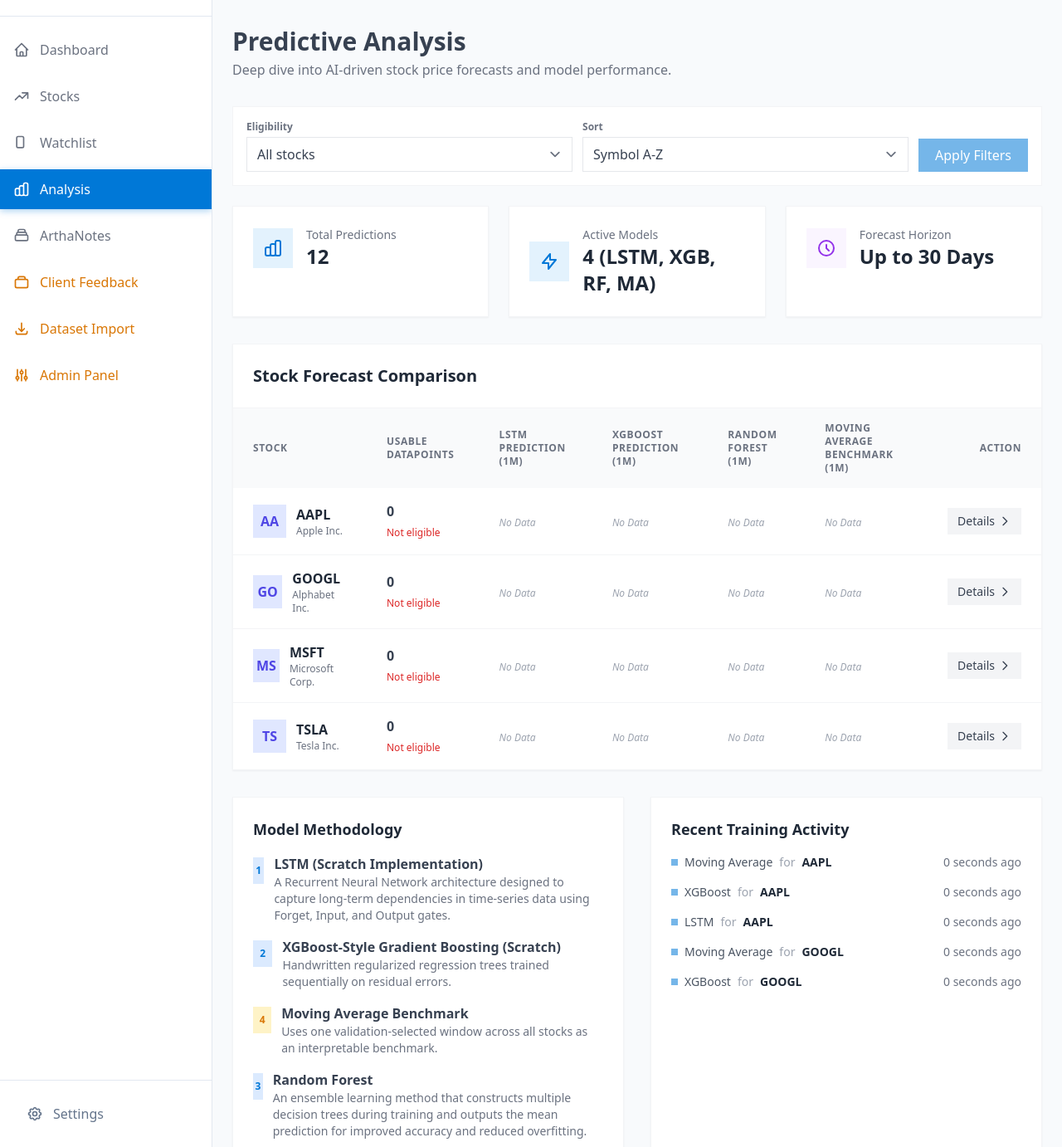
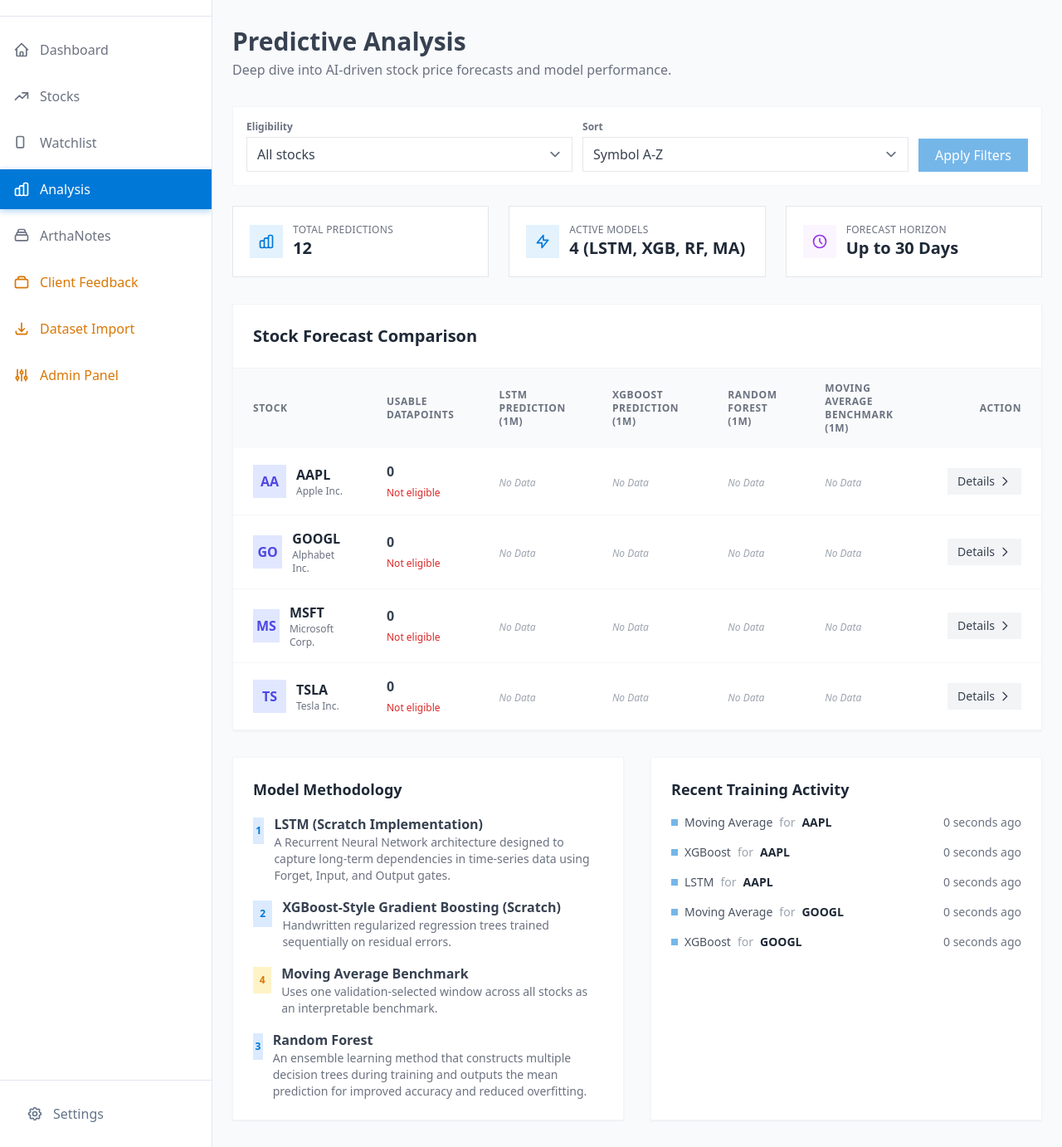
Before and after one commit to AlenPariyarOct10/ArthaPredict-AI-Based-Stock-Analysis-and-Prediction-System, a Laravel app: page /analysis in a window 1280 px wide. Shown: the part 73-1455 px from the top of the page at 83% size. Run offline with Laravel 12, Linux system fonts and the light colour scheme; a user stored in the database is signed in; data comes from the database, SQL or seed files in the repository; style sheets or scripts are compiled from the project's sources; some libraries are stand-ins or nearby versions.

Commit message:
Improve analysis index UI with refined styling

```diff
--- a/resources/views/analysis/index.blade.php
+++ b/resources/views/analysis/index.blade.php
@@ -14,7 +14,7 @@
             <select name="eligibility" class="w-full rounded-lg border border-gray-200 dark:border-gray-700 bg-white dark:bg-gray-800 text-gray-700 dark:text-gray-300 px-3 py-2">
                 <option value="all" @selected($eligibility === 'all')>All stocks</option>
                 <option value="eligible" @selected($eligibility === 'eligible')>Eligible ({{ $minimumDatapoints }}+ usable datapoints)</option>
-                <option value="ineligible" @selected($eligibility === 'ineligible')>Not eligible (&lt;{{ $minimumDatapoints }} usable datapoints)</option>
+                <option value="ineligible" @selected($eligibility === 'ineligible')>Not eligible (<{{ $minimumDatapoints }} usable datapoints)</option>
             </select>
         </div>
         <div class="flex-1">
@@ -30,47 +30,46 @@
 
     <!-- Stats Overview -->
     <div class="grid grid-cols-1 md:grid-cols-3 gap-6 mb-8">
-        <div class="bg-white dark:bg-gray-800 p-6 rounded-2xl border border-gray-100 dark:border-gray-700 shadow-sm">
+        <div class="bg-white dark:bg-gray-800 p-5 rounded-xl border border-gray-200 dark:border-gray-700 hover:shadow-md transition-shadow">
             <div class="flex items-center">
-                <div class="p-3 rounded-xl bg-blue-50 dark:bg-blue-900/30 text-blue-600 dark:text-blue-400 mr-4">
-                    <svg class="w-6 h-6" fill="none" stroke="currentColor" viewBox="0 0 24 24">
+                <div class="p-2.5 rounded-lg bg-blue-50 dark:bg-blue-900/30 text-blue-600 dark:text-blue-400 mr-3">
+                    <svg class="w-5 h-5" fill="none" stroke="currentColor" viewBox="0 0 24 24">
                         <path stroke-linecap="round" stroke-linejoin="round" stroke-width="2"
                             d="M9 19v-6a2 2 0 00-2-2H5a2 2 0 00-2 2v6a2 2 0 002 2h2a2 2 0 002-2zm0 0V9a2 2 0 012-2h2a2 2 0 012 2v10m-6 0a2 2 0 002 2h2a2 2 0 002-2m0 0V5a2 2 0 012-2h2a2 2 0 012 2v14a2 2 0 01-2 2h-2a2 2 0 01-2-2z">
                         </path>
                     </svg>
                 </div>
                 <div>
-                    <p class="text-sm text-gray-500 dark:text-gray-400">Total Predictions</p>
-                    <h4 class="text-2xl font-bold text-gray-800 dark:text-white">{{ $totalPredictions }}</h4>
+                    <p class="text-xs text-gray-500 dark:text-gray-400 uppercase tracking-wide">Total Predictions</p>
+                    <h4 class="text-xl font-bold text-gray-800 dark:text-white">{{ $totalPredictions }}</h4>
                 </div>
             </div>
         </div>
-        <div class="bg-white dark:bg-gray-800 p-6 rounded-2xl border border-gray-100 dark:border-gray-700 shadow-sm">
+        <div class="bg-white dark:bg-gray-800 p-5 rounded-xl border border-gray-200 dark:border-gray-700 hover:shadow-md transition-shadow">
             <div class="flex items-center">
-                <div
-                    class="p-3 rounded-xl bg-blue-50 dark:bg-blue-900/30 text-blue-600 dark:text-blue-400 mr-4">
-                    <svg class="w-6 h-6" fill="none" stroke="currentColor" viewBox="0 0 24 24">
+                <div class="p-2.5 rounded-lg bg-blue-50 dark:bg-blue-900/30 text-blue-600 dark:text-blue-400 mr-3">
+                    <svg class="w-5 h-5" fill="none" stroke="currentColor" viewBox="0 0 24 24">
                         <path stroke-linecap="round" stroke-linejoin="round" stroke-width="2"
                             d="M13 10V3L4 14h7v7l9-11h-7z"></path>
                     </svg>
                 </div>
                 <div>
-                    <p class="text-sm text-gray-500 dark:text-gray-400">Active Models</p>
-                    <h4 class="text-2xl font-bold text-gray-800 dark:text-white">4 (LSTM, XGB, RF, MA)</h4>
+                    <p class="text-xs text-gray-500 dark:text-gray-400 uppercase tracking-wide">Active Models</p>
+                    <h4 class="text-xl font-bold text-gray-800 dark:text-white">4 (LSTM, XGB, RF, MA)</h4>
                 </div>
             </div>
         </div>
-        <div class="bg-white dark:bg-gray-800 p-6 rounded-2xl border border-gray-100 dark:border-gray-700 shadow-sm">
+        <div class="bg-white dark:bg-gray-800 p-5 rounded-xl border border-gray-200 dark:border-gray-700 hover:shadow-md transition-shadow">
             <div class="flex items-center">
-                <div class="p-3 rounded-xl bg-purple-50 dark:bg-purple-900/30 text-purple-600 dark:text-purple-400 mr-4">
-                    <svg class="w-6 h-6" fill="none" stroke="currentColor" viewBox="0 0 24 24">
+                <div class="p-2.5 rounded-lg bg-purple-50 dark:bg-purple-900/30 text-purple-600 dark:text-purple-400 mr-3">
+                    <svg class="w-5 h-5" fill="none" stroke="currentColor" viewBox="0 0 24 24">
                         <path stroke-linecap="round" stroke-linejoin="round" stroke-width="2"
                             d="M12 8v4l3 3m6-3a9 9 0 11-18 0 9 9 0 0118 0z"></path>
                     </svg>
                 </div>
                 <div>
-                    <p class="text-sm text-gray-500 dark:text-gray-400">Forecast Horizon</p>
-                    <h4 class="text-2xl font-bold text-gray-800 dark:text-white">Up to 30 Days</h4>
+                    <p class="text-xs text-gray-500 dark:text-gray-400 uppercase tracking-wide">Forecast Horizon</p>
+                    <h4 class="text-xl font-bold text-gray-800 dark:text-white">Up to 30 Days</h4>
                 </div>
             </div>
         </div>
@@ -78,7 +77,7 @@
 
     <!-- Analysis Table -->
     <div
-        class="bg-white dark:bg-gray-800 rounded-2xl shadow-sm border border-gray-100 dark:border-gray-700 overflow-hidden">
+        class="bg-white dark:bg-gray-800 rounded-xl shadow-sm border border-gray-100 dark:border-gray-700 overflow-hidden">
         <div class="p-6 border-b border-gray-100 dark:border-gray-700">
             <h4 class="text-xl font-semibold text-gray-800 dark:text-white">Stock Forecast Comparison</h4>
         </div>
@@ -191,7 +190,7 @@
     </div>
 
     <div class="mt-8 grid grid-cols-1 lg:grid-cols-2 gap-8">
-        <div class="bg-white dark:bg-gray-800 p-6 rounded-2xl border border-gray-100 dark:border-gray-700 shadow-sm">
+        <div class="bg-white dark:bg-gray-800 p-6 rounded-xl border border-gray-100 dark:border-gray-700 shadow-sm hover:shadow-md transition-shadow">
             <h4 class="text-lg font-bold text-gray-800 dark:text-white mb-4">Model Methodology</h4>
             <div class="space-y-4">
                 <div class="flex items-start">
@@ -232,7 +231,7 @@
             </div>
         </div>
 
-        <div class="bg-white dark:bg-gray-800 p-6 rounded-2xl border border-gray-100 dark:border-gray-700 shadow-sm">
+        <div class="bg-white dark:bg-gray-800 p-6 rounded-xl border border-gray-100 dark:border-gray-700 shadow-sm hover:shadow-md transition-shadow">
             <h4 class="text-lg font-bold text-gray-800 dark:text-white mb-4">Recent Training Activity</h4>
             <div class="space-y-4">
                 @forelse($latestPredictions as $lp)
```
